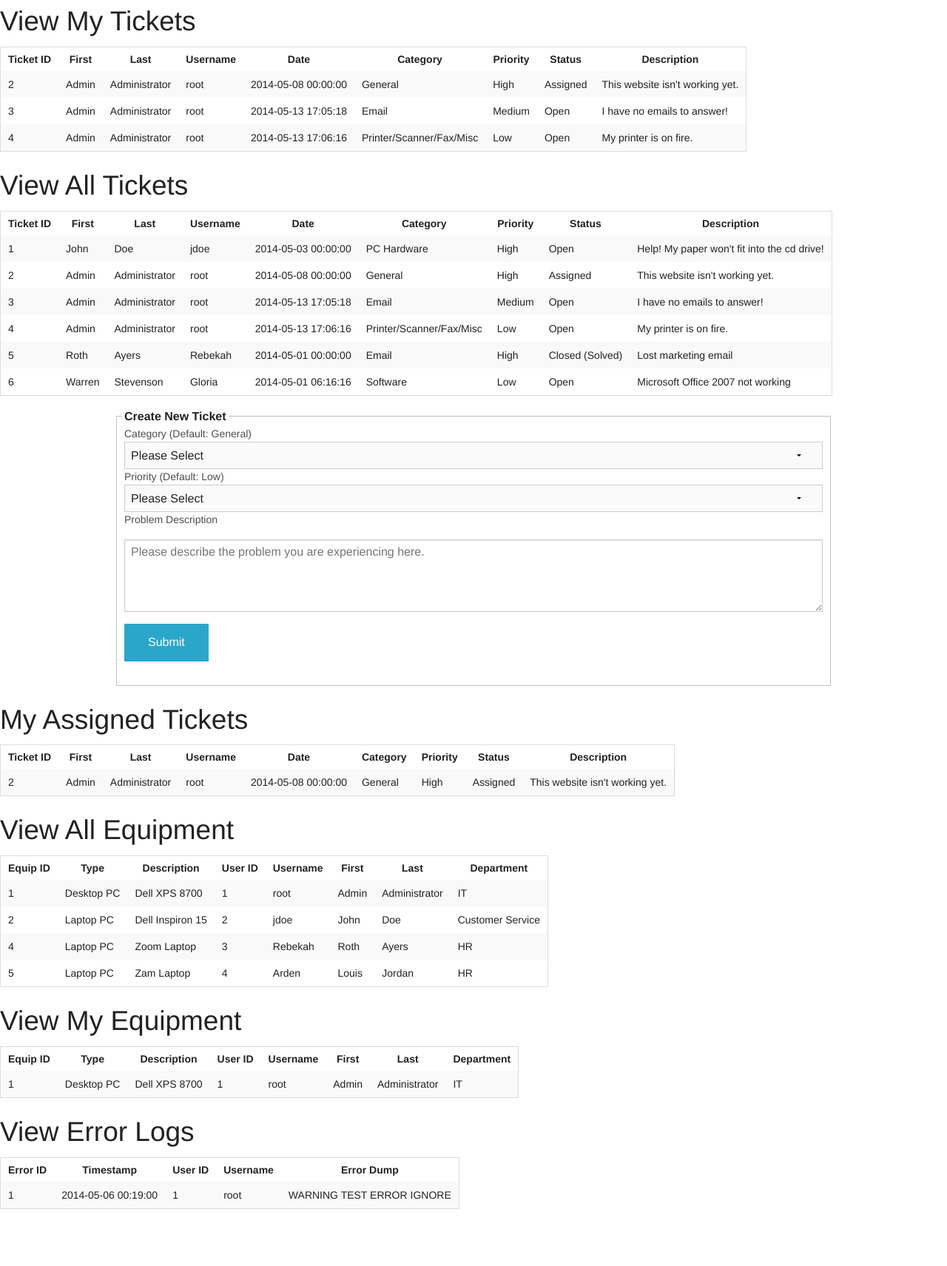
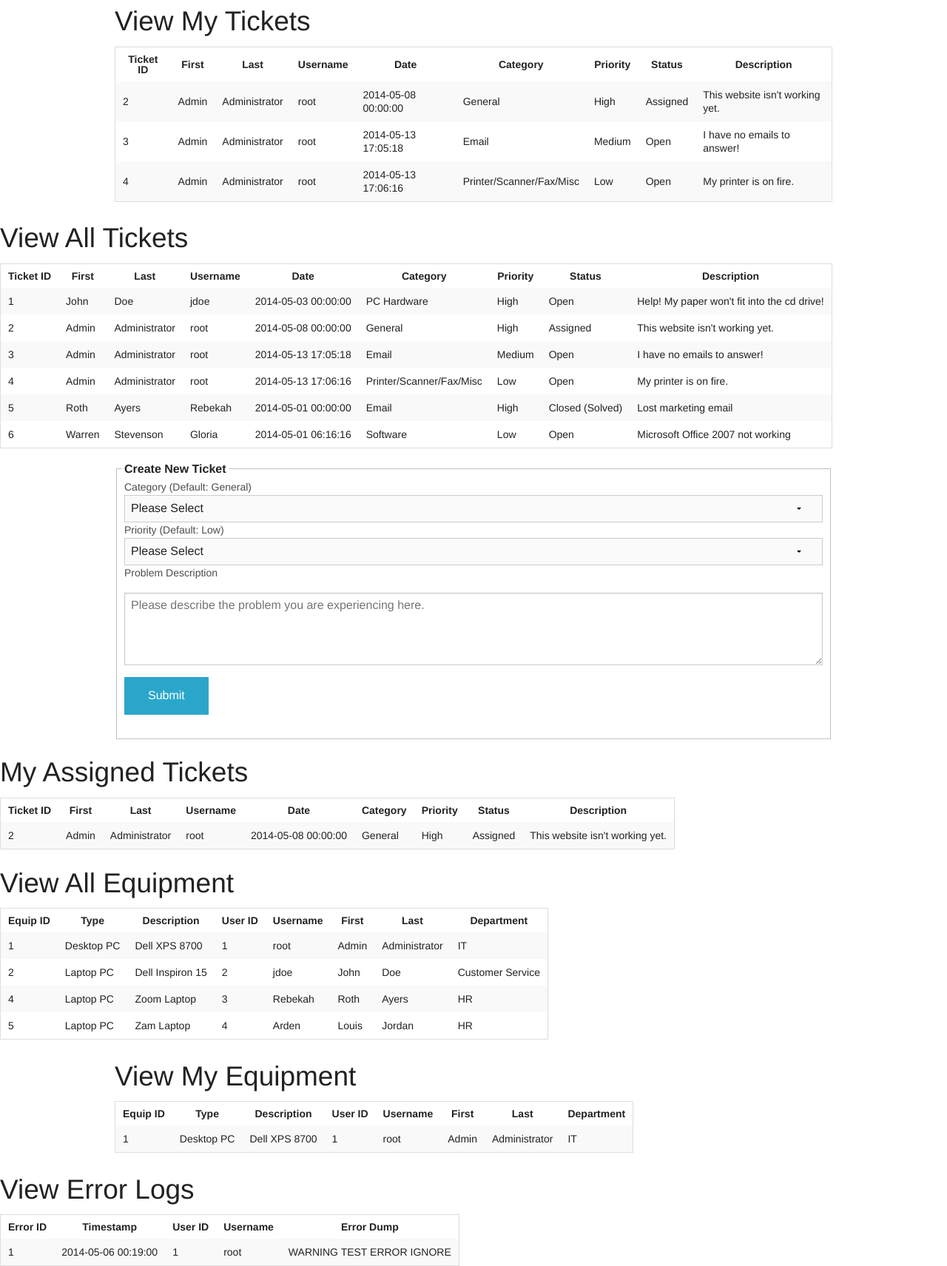
Before and after one commit to mkSol/CTEC227-Project, a PHP site: page /home.php in a window 1280 px wide. Shown: the part 45-1756 px from the top of the page at 74% size. Before the commit the page ends 1679 px from the top, so only its background shows below. Run offline with PHP 8.4, Linux system fonts and the light colour scheme; a user stored in the database is signed in; data comes from the database, SQL or seed files in the repository; some libraries are stand-ins or nearby versions.

Commit message:
restructuring markup
adding classes to the div tags to properly conform to foundation layout
conventions.

```diff
--- a/helpdesk/myequip.php
+++ b/helpdesk/myequip.php
@@ -1,5 +1,5 @@
-
-<div id="myEquip">
+<div class="row">
+<div class="large-12 columns" id="myEquip">
 <?php
 	$username = $_SESSION['username'];
 	//$result = mysqli_query($dbc, "SELECT equipment.equipID, equipment.equipDesc, equipType.equipType, userEquip.userID, user.username, user.firstName, user.lastName, department.department FROM equipment JOIN equipType ON equipment.equipType=equipType.equipTypeID JOIN userEquip ON userEquip.equipID=userEquip.equipID JOIN user ON userEquip.userID=user.userID JOIN department ON user.department=department.deptID WHERE user.username='$username'");
@@ -34,5 +34,7 @@
 		echo "</tr>";
 	}
 	echo "</table>";
+
 ?>
 </div>
+</div>
--- a/helpdesk/mytickets.php
+++ b/helpdesk/mytickets.php
@@ -1,5 +1,5 @@
-
-<div id="myTickets">
+<div class="row">
+<div class="large-12 columns" id="myTickets">
 <?php
 	$username = $_SESSION['username'];
 	$result = mysqli_query($dbc, "SELECT ticketID,user.firstName,user.lastName,user.username,timestamp,issueDesc,category.category,status.status,priority.priority FROM ticket JOIN category ON ticket.categoryID=category.categoryID JOIN status ON ticket.statusID=status.statusID JOIN priority ON ticket.priorityID = priority.priorityID JOIN user ON ticket.userID = user.userID WHERE user.username = '$username'");
@@ -35,3 +35,4 @@
 	echo "</table>";
 ?>
 </div>
+</div>
--- a/helpdesk/viewallequip.php
+++ b/helpdesk/viewallequip.php
@@ -1,5 +1,5 @@
-
-<div id="viewAllEquip">
+<div class="row">
+<div class="large-12 columns" id="viewAllEquip">
 <?php
 	$result = mysqli_query($dbc, "SELECT equipment.equipID, equipment.equipDesc, equipType.equipType, userEquip.userID, user.username, user.firstName, user.lastName, department.department FROM equipment JOIN equipType ON equipment.equipType=equipType.equipTypeID JOIN userEquip ON userEquip.equipID=userEquip.equipID JOIN user ON userEquip.userID=user.userID JOIN department ON user.department=department.deptID AND userEquip.userID=user.userID AND userEquip.equipID=equipment.equipID");
 	$rows = mysqli_num_rows($result);
@@ -34,3 +34,4 @@
 	echo "</table>";
 ?>
 </div>
+</div>
--- a/helpdesk/viewalltickets.php
+++ b/helpdesk/viewalltickets.php
@@ -1,5 +1,5 @@
-
-<div id="viewAllTickets">
+<div class="row">
+<div class"large-12 columns" id="viewAllTickets">
 <?php
 	$result = mysqli_query($dbc, "SELECT ticketID,user.firstName,user.lastName,user.username,timestamp,issueDesc,category.category,status.status,priority.priority FROM ticket JOIN category ON ticket.categoryID=category.categoryID JOIN status ON ticket.statusID=status.statusID JOIN priority ON ticket.priorityID = priority.priorityID JOIN user ON ticket.userID = user.userID");
 	$rows = mysqli_num_rows($result);
@@ -34,5 +34,7 @@
 		echo "</tr>";
 	}
 	echo "</table>";
+
 ?>
 </div>
+</div>
```
